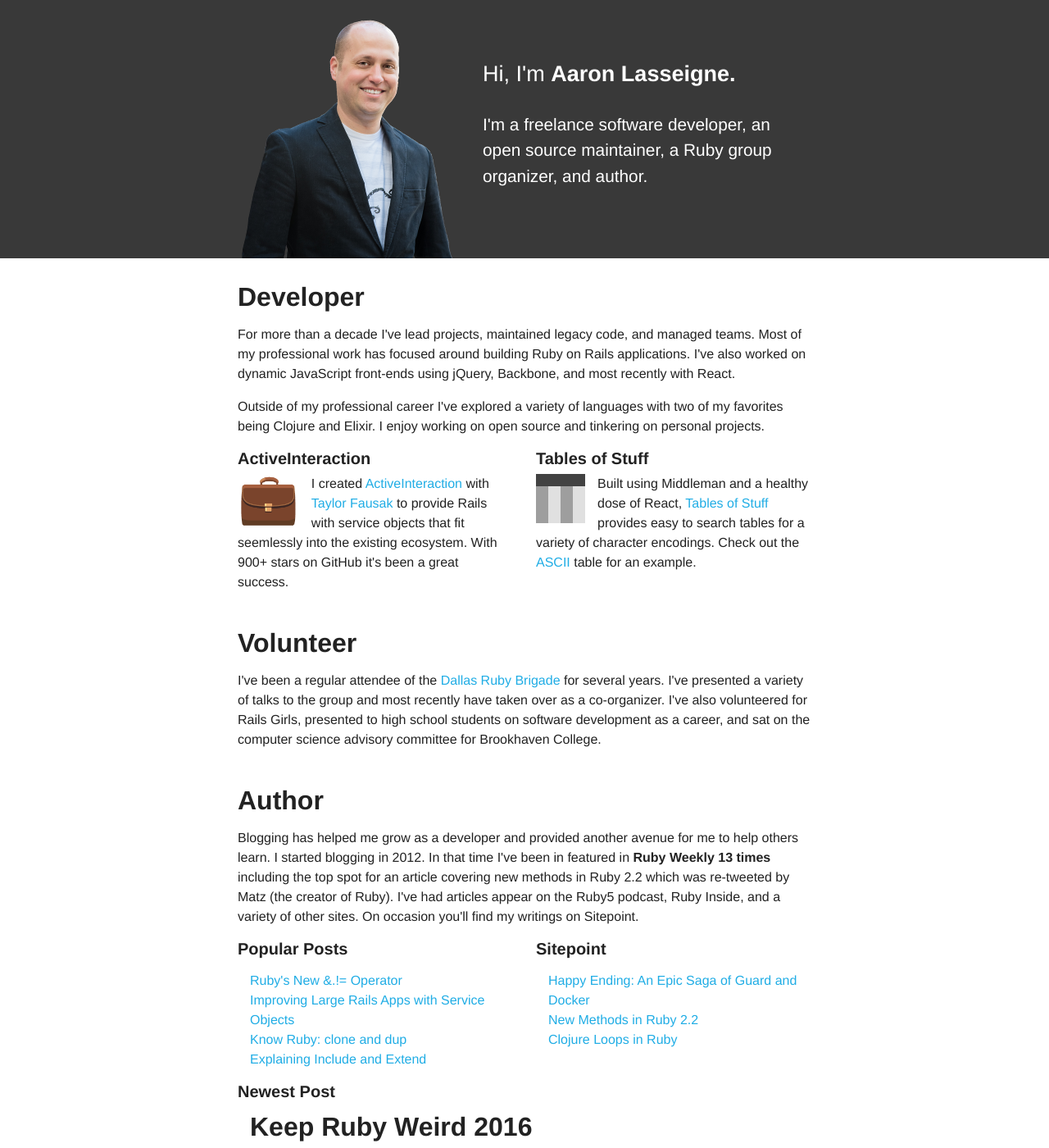
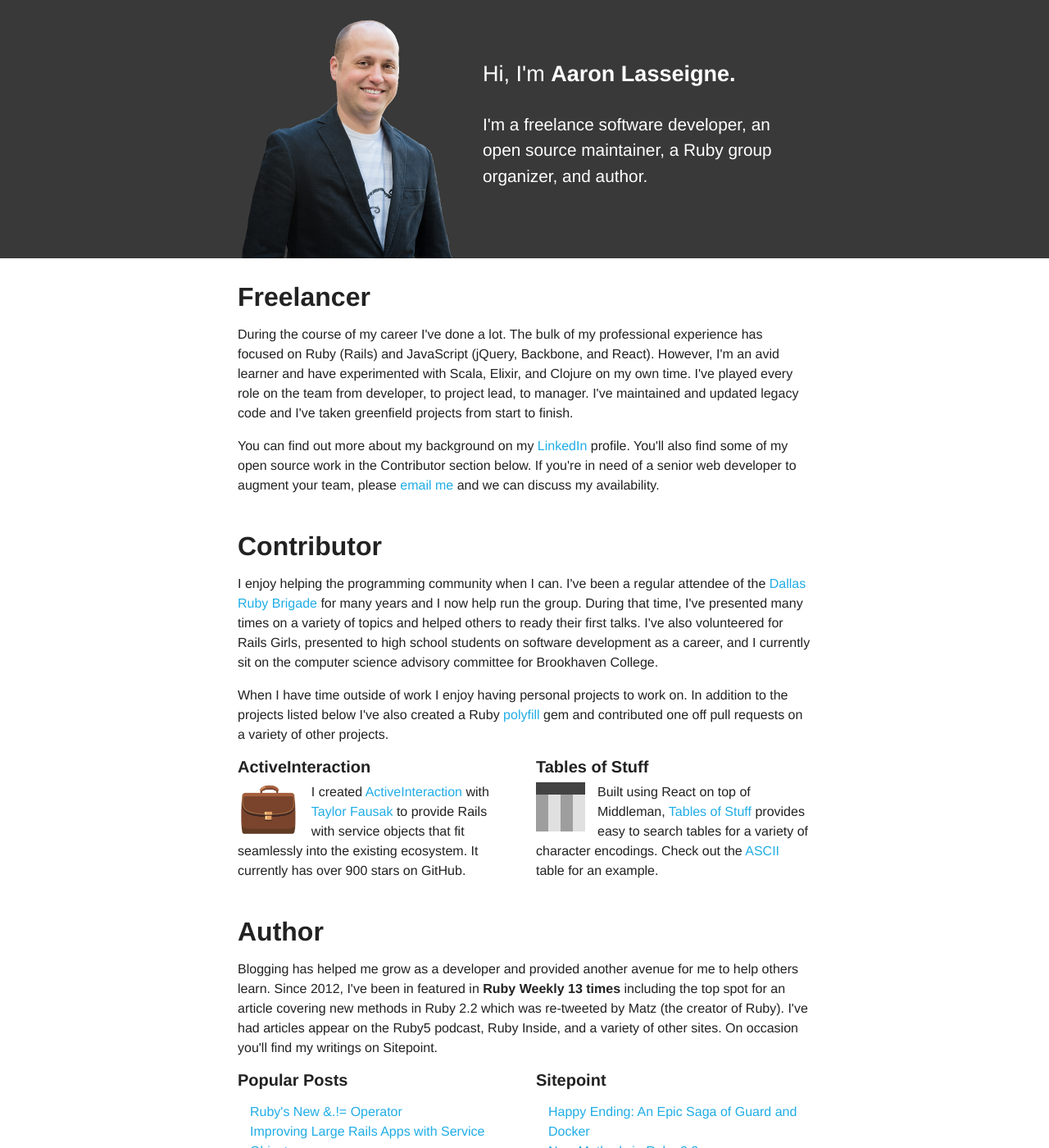
Before and after one commit to AaronLasseigne/aaronlasseigne.github.com, a Jekyll site: the page built from index.html, in a window 1280 px wide and 1400 px high. Shown: the whole window at 82% size. Built offline with Jekyll 4.4.1, drawn with Linux system fonts in a browser that asks for light colours.

Commit message:
update homepage sections

```diff
--- a/index.html
+++ b/index.html
@@ -22,15 +22,32 @@ layout: default
 
 <div class="container homepage">
   <div class="section">
-    <h2>Developer</h2>
+    <h2>Freelancer</h2>
     <p>
-      For more than a decade I've lead projects, maintained legacy code, and managed teams.
-      Most of my professional work has focused around building Ruby on Rails applications.
-      I've also worked on dynamic JavaScript front-ends using jQuery, Backbone, and most recently with React.
+      During the course of my career I've done a lot.
+      The bulk of my professional experience has focused on Ruby (Rails) and JavaScript (jQuery, Backbone, and React).
+      However, I'm an avid learner and have experimented with Scala, Elixir, and Clojure on my own time.
+      I've played every role on the team from developer, to project lead, to manager.
+      I've maintained and updated legacy code and I've taken greenfield projects from start to finish.
     </p>
     <p>
-      Outside of my professional career I've explored a variety of languages with two of my favorites being Clojure and Elixir.
-      I enjoy working on open source and tinkering on personal projects.
+      You can find out more about my background on my <a href="https://www.linkedin.com/in/aaronlasseigne/">LinkedIn</a> profile.
+      You'll also find some of my open source work in the Contributor section below.
+      If you're in need of a senior web developer to augment your team, please <a href="mailto:aaron@neverdonellc.com">email me</a> and we can discuss my availability.
+    </p>
+  </div>
+
+  <div class="section">
+    <h2>Contributor</h2>
+    <p>
+      I enjoy helping the programming community when I can.
+      I've been a regular attendee of the <a href="http://www.dallasrb.org">Dallas Ruby Brigade</a> for many years and I now help run the group.
+      During that time, I've presented many times on a variety of topics and helped others to ready their first talks.
+      I've also volunteered for Rails Girls, presented to high school students on software development as a career, and I currently sit on the computer science advisory committee for Brookhaven College.
+    </p>
+    <p>
+      When I have time outside of work I enjoy having personal projects to work on.
+      In addition to the projects listed below I've also created a Ruby <a href="https://github.com/AaronLasseigne/polyfill">polyfill</a> gem and contributed one off pull requests on a variety of other projects.
     </p>
     <div class="sub-section">
       <div>
@@ -38,8 +55,8 @@ layout: default
         <div class="description">
           <div class="logo active-interaction">💼</div>
           <p>
-            I created <a href="https://github.com/orgsync/active_interaction/">ActiveInteraction</a> with <a href="http://taylor.fausak.me">Taylor Fausak</a> to provide Rails with service objects that fit seemlessly into the existing ecosystem.
-            With 900+ stars on GitHub it's been a great success.
+            I created <a href="https://github.com/orgsync/active_interaction/">ActiveInteraction</a> with <a href="http://taylor.fausak.me">Taylor Fausak</a> to provide Rails with service objects that fit seamlessly into the existing ecosystem.
+            It currently has over 900 stars on GitHub.
           </p>
         </div>
       </div>
@@ -48,7 +65,7 @@ layout: default
         <div class="description">
           <img src="/images/index/tables_of_stuff.png" class="logo" height="60px" />
           <p>
-            Built using Middleman and a healthy dose of React, <a href="https://tablesofstuff.com">Tables of Stuff</a> provides easy to search tables for a variety of character encodings.
+            Built using React on top of Middleman, <a href="https://tablesofstuff.com">Tables of Stuff</a> provides easy to search tables for a variety of character encodings.
             Check out the <a href="https://tablesofstuff.com/encodings/ascii/">ASCII</a> table for an example.
           </p>
         </div>
@@ -57,20 +74,10 @@ layout: default
   </div>
 
   <div class="section">
-    <h2>Volunteer</h2>
-    <p>
-      I've been a regular attendee of the <a href="http://www.dallasrb.org">Dallas Ruby Brigade</a> for several years.
-      I've presented a variety of talks to the group and most recently have taken over as a co-organizer.
-      I've also volunteered for Rails Girls, presented to high school students on software development as a career, and sat on the computer science advisory committee for Brookhaven College.
-    </p>
-  </div>
-
-  <div class="section">
     <h2>Author</h2>
     <p>
       Blogging has helped me grow as a developer and provided another avenue for me to help others learn.
-      I started blogging in 2012.
-      In that time I've been in featured in <strong>Ruby Weekly 13 times</strong> including the top spot for an article covering new methods in Ruby 2.2 which was re-tweeted by Matz (the creator of Ruby).
+      Since 2012, I've been in featured in <strong>Ruby Weekly 13 times</strong> including the top spot for an article covering new methods in Ruby 2.2 which was re-tweeted by Matz (the creator of Ruby).
       I've had articles appear on the Ruby5 podcast, Ruby Inside, and a variety of other sites.
       On occasion you'll find my writings on Sitepoint.
     </p>
```
